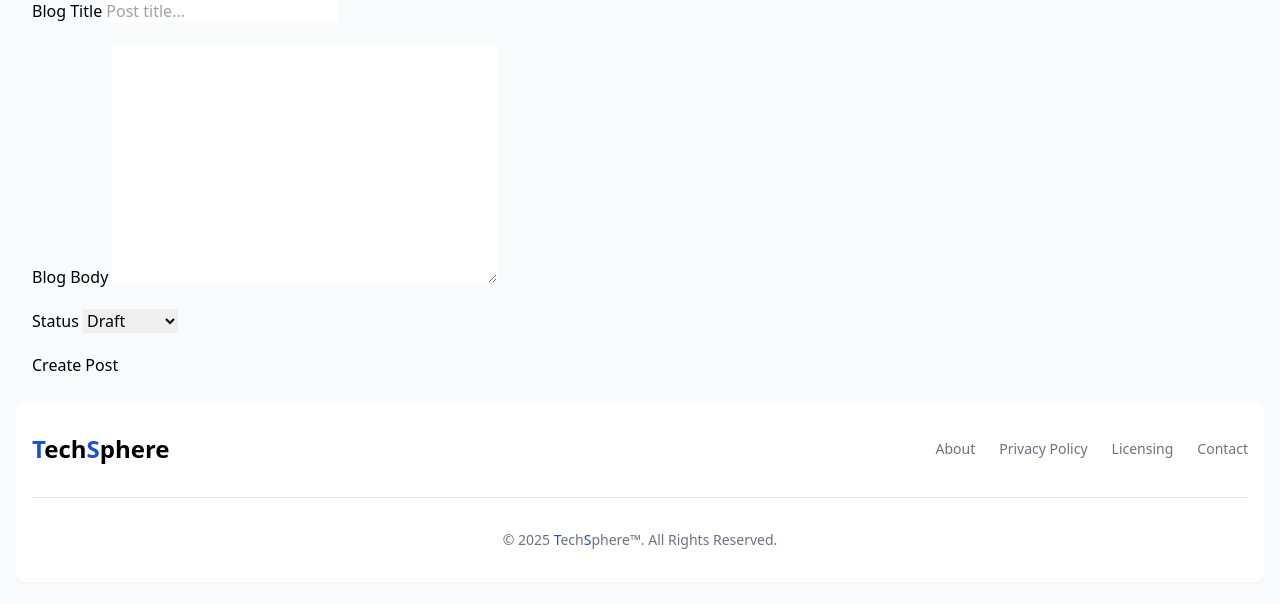
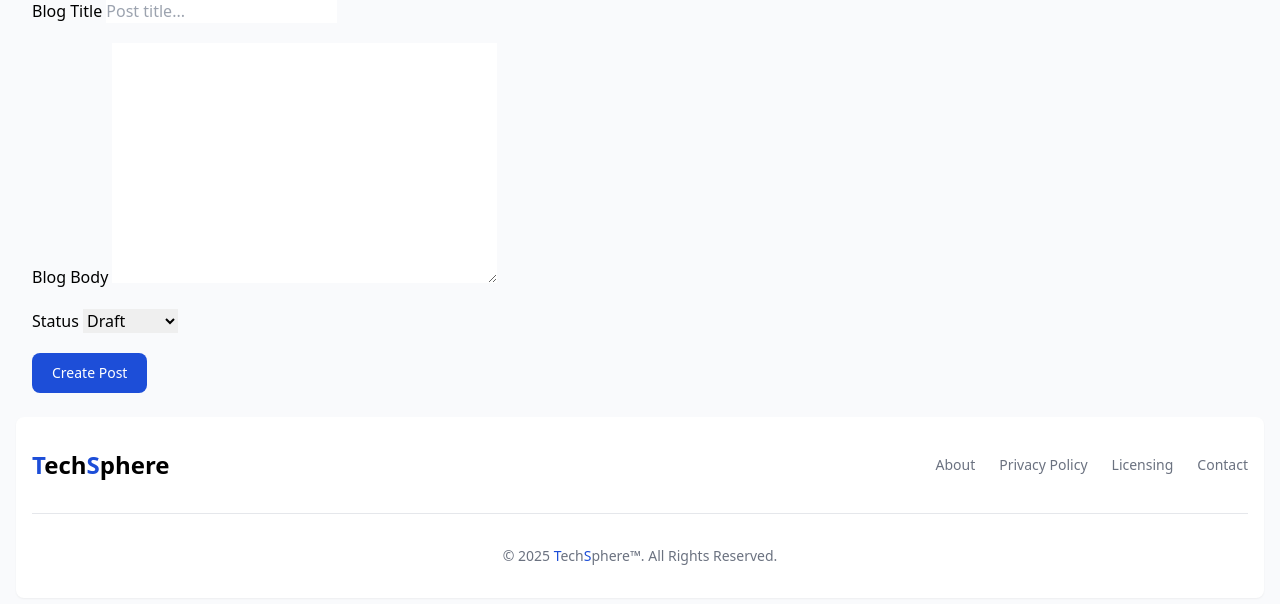
Before and after one commit to AmirAbbasDev/TechSphere, a Django app: page /create-post/ in a window 1280 px wide. Shown: the part 89-693 px from the top of the page. Run offline with Django 5.2, Linux system fonts and the light colour scheme; the visitor is signed in with stand-in values (Sample User, id 1); parts of the project's set-up code (start-up, migrations or seed data) failed here and were passed over; some libraries are stand-ins or nearby versions.

Commit message:
fixed ui problems

```diff
--- a/templates/accounts/register.html
+++ b/templates/accounts/register.html
@@ -78,7 +78,8 @@ Register Now
             </div>
 
             <!-- Signup Button -->
-            <button type="submit" class="button">
+
+            <button type="submit" class="form-button">
                 Register Now
             </button>
 
--- a/templates/blog/create_post.html
+++ b/templates/blog/create_post.html
@@ -40,7 +40,8 @@
   </div>
 
   <!-- Submit Button -->
-  <button type="submit" class="form-button">
+  <button type="submit"
+    class="text-white bg-blue-700 hover:bg-blue-800 focus:ring-4 focus:ring-blue-300 font-medium rounded-lg text-sm px-5 py-2.5 dark:bg-blue-600 dark:hover:bg-blue-700 focus:outline-none dark:focus:ring-blue-800 mt-4">
     Create Post
   </button>
 </form>
```
